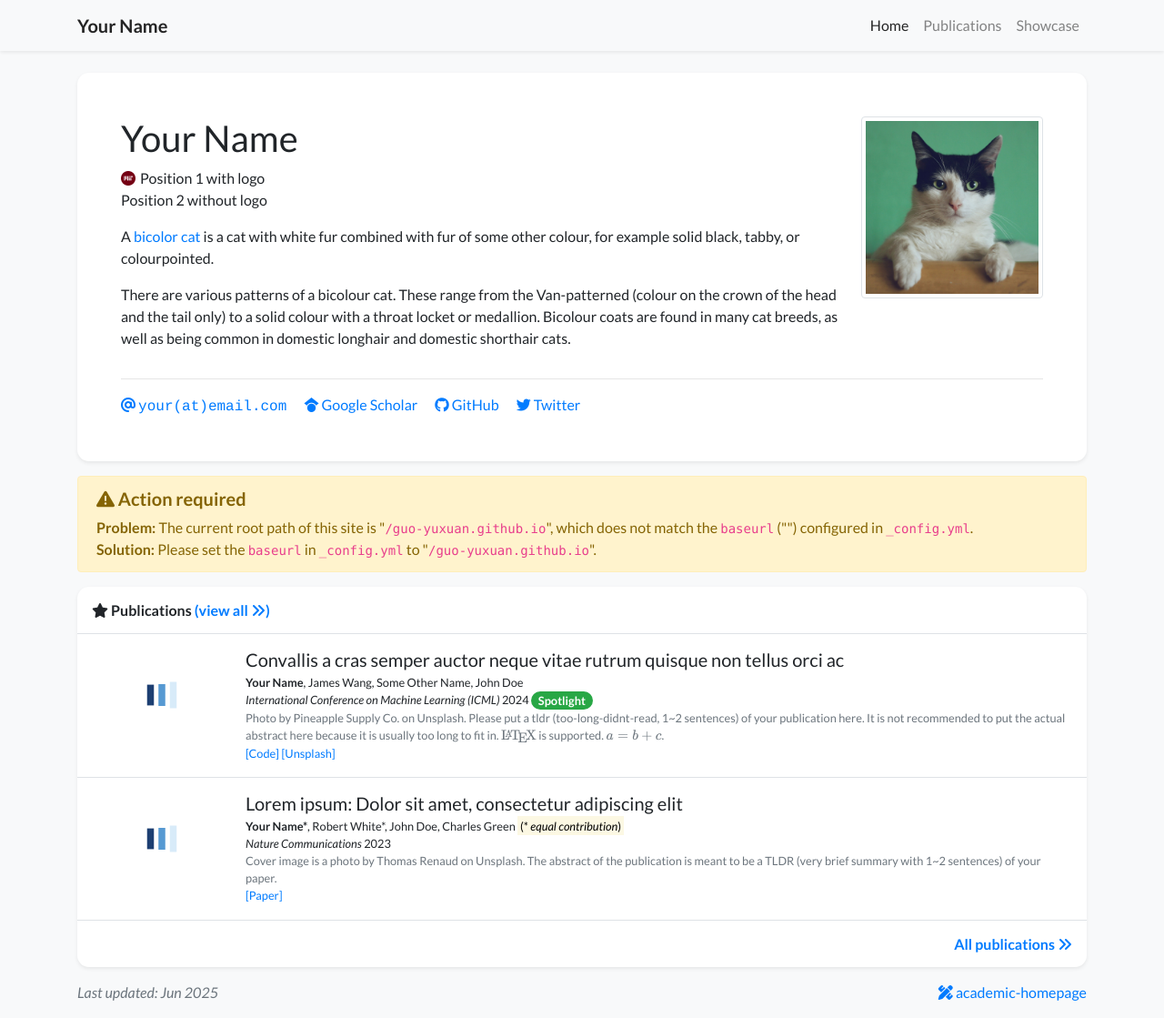
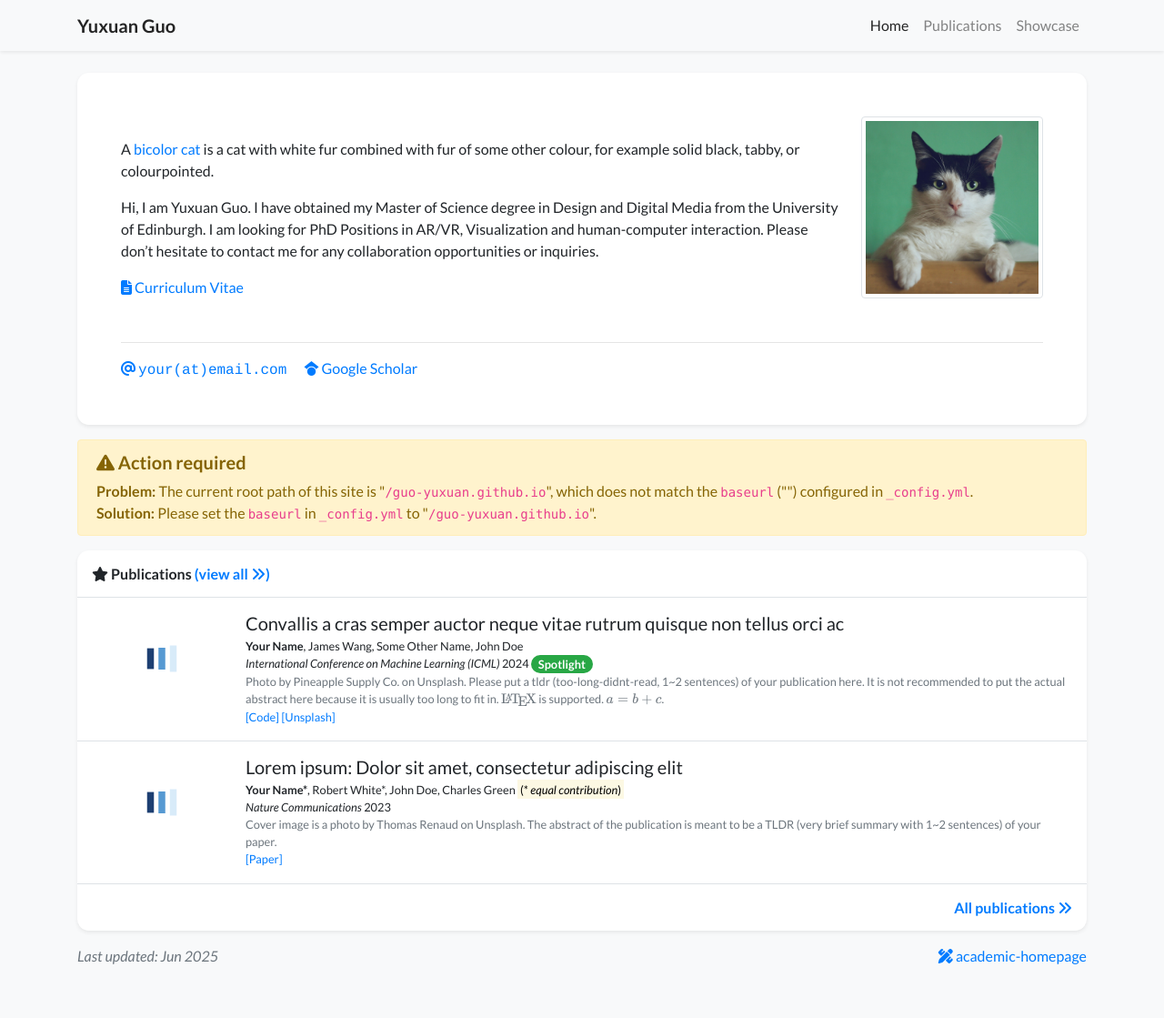
Before and after one commit to guo-yuxuan/guo-yuxuan.github.io, a Jekyll site: the page built from index.html, in a window 1280 px wide and 1119 px high. Shown: the whole window at 91% size. Built offline with Jekyll 4.4.1, drawn with Linux system fonts in a browser that asks for light colours; nearby versions of some CDN libraries; a style sheet for code colours, icons or effects is not loaded.

Commit message:
Update profile.yml

```diff
--- a/_data/profile.yml
+++ b/_data/profile.yml
@@ -1,18 +1,18 @@
-primary_name: "Your Name"
+primary_name: ""
 secondary_name: ""
-navbar_name: "Your Name"
+navbar_name: "Yuxuan Guo"
 
-positions:
-- logo: /assets/images/badges/MIT_Social_circle.png  # Logo is optional
-  name: Position 1 with logo
-- name: Position 2 without logo
+# positions:
+# - logo: /assets/images/badges/MIT_Social_circle.png  # Logo is optional
+#   name: Position 1 with logo
+# - name: Position 2 without logo
 
 
 email: "your@email.com"
-# cv_link: link-to-your-cv-file
+cv_link: link-to-your-cv-file
 gscholar: xFmQpf4AAAAJ  # This is an example, replace it with your own Google Scholar ID
-github: your_github_id
-twitter: your_twitter_id  # Do not include the '@' symbol
+#github: your_github_id
+#twitter: your_twitter_id  # Do not include the '@' symbol
 # wechat_qrcode: /assets/images/etc/wechat.jpg
 # wechat_prompt: >-
 #   Please tell me your <strong>name</strong> and <strong>affiliation</strong> (current or past) when adding my wechat. Thanks!
@@ -25,14 +25,14 @@ short_bio: >-
     A <a href="https://en.wikipedia.org/wiki/Bicolor_cat" target="_blank">bicolor cat</a> is a cat with white fur combined with fur of some other colour, for example solid black, tabby, or colourpointed.
   </p>
   <p>
-    There are various patterns of a bicolour cat. These range from the Van-patterned (colour on the crown of the head
-    and the tail only) to a solid colour with a throat locket or medallion. Bicolour coats are found in many cat breeds,
-    as well as being common in domestic longhair and domestic shorthair cats.
+    Hi, I am Yuxuan Guo. I have obtained my Master of Science degree in Design and Digital Media from the University of Edinburgh.
+    I am looking for PhD Positions in AR/VR, Visualization and human-computer interaction.
+    Please don’t hesitate to contact me for any collaboration opportunities or inquiries.
   </p>
 
 portrait_url: /assets/images/photos/portrait.jpg
-portrait_caption: >-
-  Photo by Manja Vitolic on Unsplash (this caption is optional, comment it out to disable).
+# portrait_caption: >-
+#   Photo by Manja Vitolic on Unsplash (this caption is optional, comment it out to disable).
 
 education:
 - name: Massachusetts Institute of Technology
```
